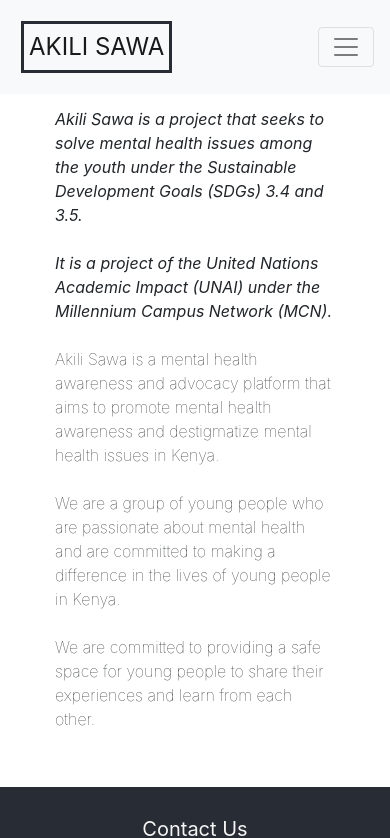
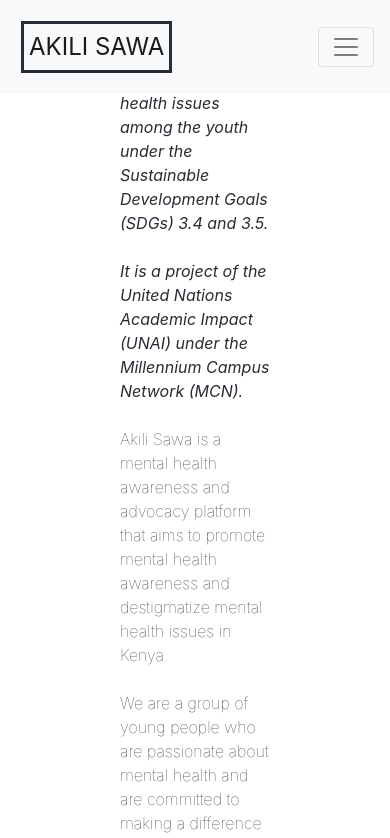
Before and after one commit to tonyoseko99/AKILI-SAWA, a React (Create React App) app: page /about in a window 390 px wide. Shown: the top 838 px of the page. Built offline with nearby package versions, Linux system fonts and the light colour scheme.

Commit message:
styling: about section for smaller devices

```diff
--- a/src/App.css
+++ b/src/App.css
@@ -88,6 +88,10 @@
     font-size: 16px;
   }
 
+  #about{
+    margin-top: 100px;
+  }
+
   .about-content {
     margin-top: 20px;
   }
@@ -127,6 +131,10 @@
 
   .nav-item a{
     font-size: 12px;
+  }
+
+  #about{
+    padding: 0;
   }
 
   .about-content {
@@ -215,6 +223,16 @@
 }
 
 /* about us section */
+#about{
+  color: #282c34;
+  padding: 5rem;
+  display: flex;
+  justify-content: center;
+  align-items: center;
+  flex-direction: column;
+  height: 100vh;
+}
+
 .about-content{
   display: flex;
   justify-content: center;
```
